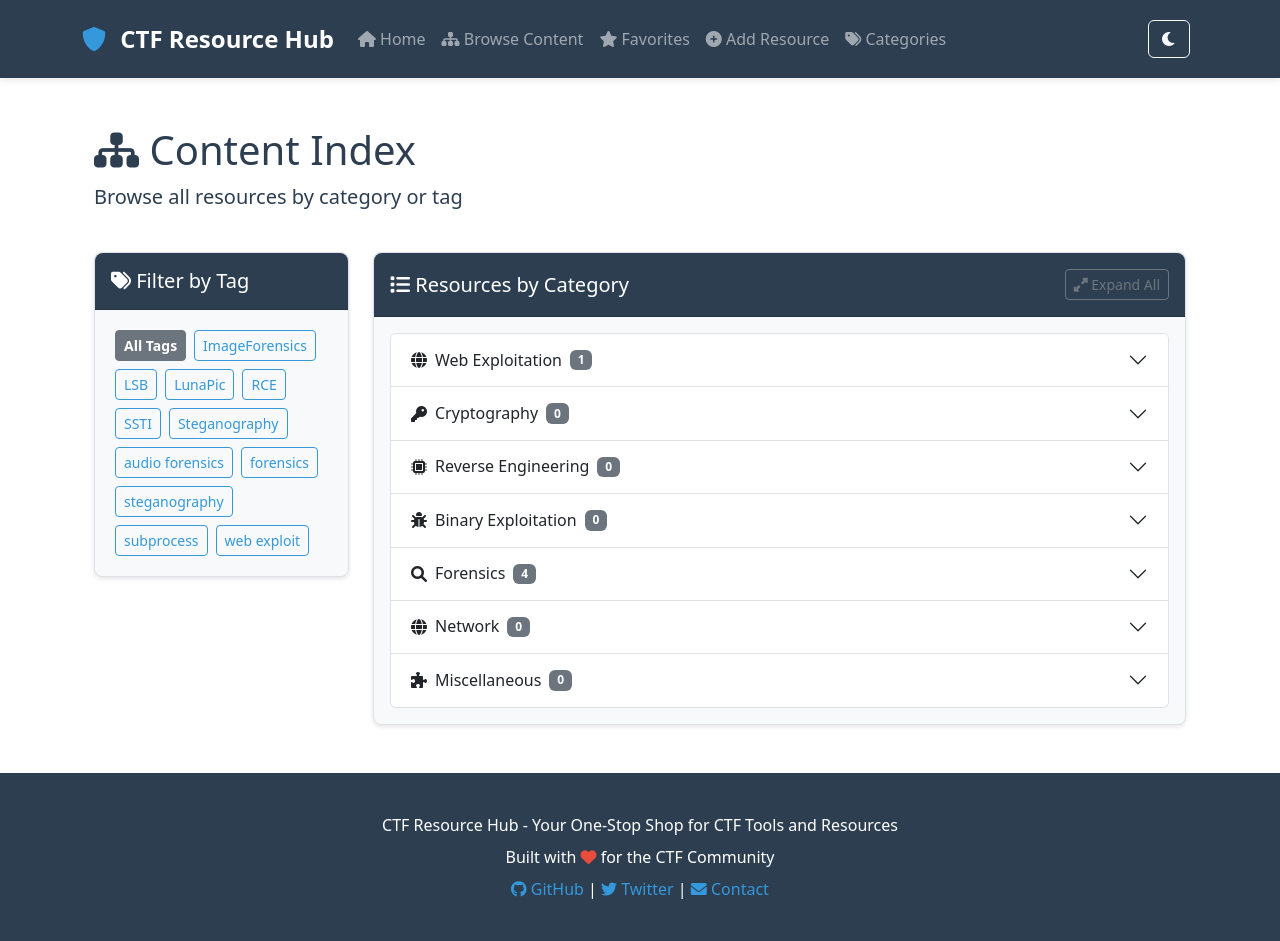
After one commit to CODE-SECX/CTF-Resource-Management, a Flask app: page /browse in a window 1280 px wide. The commit adds this page. Run offline with Flask 3, Linux system fonts and the light colour scheme.

Commit message:
Browse (indexing)

```diff
--- a/app.py
+++ b/app.py
@@ -487,5 +487,34 @@ def favorites_page():
     return render_template("favorites.html", resources=data["resources"], popular_tags=popular_tags)
 
 
+@app.route("/browse")
+def content_index():
+    """Route for the content index page with organized category and tag browsing"""
+    data = load_resources()
+    resources = data["resources"]
+    categories = get_categories()
+
+    # Get all unique tags across resources
+    all_tags = set()
+    for resource in resources:
+        all_tags.update(resource["tags"])
+
+    # Sort tags alphabetically
+    sorted_tags = sorted(list(all_tags))
+
+    # Group resources by category
+    resources_by_category = {}
+    for category in categories:
+        category_resources = [r for r in resources if r["category"] == category["slug"]]
+        resources_by_category[category["slug"]] = category_resources
+
+    return render_template(
+        "content_index.html",
+        categories=categories,
+        resources_by_category=resources_by_category,
+        all_tags=sorted_tags
+    )
+
+
 if __name__ == "__main__":
     app.run(debug=True)
--- a/templates/base.html
+++ b/templates/base.html
@@ -476,7 +476,7 @@
         }
 
         .card-title {
-            color: var(--text-color);
+            color: var (--text-color);
         }
 
         [data-theme="dark"] .card-title {
@@ -674,6 +674,9 @@
                         <a class="nav-link" href="/"><i class="fas fa-home"></i> Home</a>
                     </li>
                     <li class="nav-item">
+                        <a class="nav-link" href="{{ url_for('content_index') }}"><i class="fas fa-sitemap"></i> Browse Content</a>
+                    </li>
+                    <li class="nav-item">
                         <a class="nav-link" href="{{ url_for('favorites_page') }}"><i class="fas fa-star"></i> Favorites</a>
                     </li>
                     <li class="nav-item">
--- /dev/null
+++ b/templates/content_index.html
@@ -0,0 +1,260 @@
+{% extends "base.html" %}
+
+{% block content %}
+<div class="container mt-4">
+    <div class="row mb-4">
+        <div class="col-12">
+            <h1><i class="fas fa-sitemap"></i> Content Index</h1>
+            <p class="lead">Browse all resources by category or tag</p>
+        </div>
+    </div>
+
+    <div class="row">
+        <!-- Left sidebar for tags -->
+        <div class="col-md-3">
+            <div class="card mb-4 sticky-top" style="top: 20px; z-index: 100;">
+                <div class="card-header">
+                    <h5 class="mb-0"><i class="fas fa-tags"></i> Filter by Tag</h5>
+                </div>
+                <div class="card-body">
+                    <div class="d-flex flex-wrap" id="tag-filter">
+                        <button class="btn btn-sm btn-outline-secondary m-1 tag-btn active" data-tag="all">
+                            All Tags
+                        </button>
+                        {% for tag in all_tags %}
+                        <button class="btn btn-sm btn-outline-primary m-1 tag-btn" data-tag="{{ tag }}">
+                            {{ tag }}
+                        </button>
+                        {% endfor %}
+                    </div>
+                </div>
+            </div>
+        </div>
+
+        <!-- Main content area with categorized resources -->
+        <div class="col-md-9">
+            <div class="card">
+                <div class="card-header d-flex justify-content-between align-items-center">
+                    <h5 class="mb-0"><i class="fas fa-list"></i> Resources by Category</h5>
+                    <button id="expand-all-btn" class="btn btn-sm btn-outline-secondary">
+                        <i class="fas fa-expand-alt"></i> Expand All
+                    </button>
+                </div>
+                <div class="card-body">
+                    <div id="categories-accordion" class="accordion">
+                        {% for category in categories %}
+                        <div class="accordion-item category-item">
+                            <h2 class="accordion-header" id="heading-{{ category.slug }}">
+                                <button class="accordion-button collapsed" type="button" data-bs-toggle="collapse"
+                                        data-bs-target="#collapse-{{ category.slug }}" aria-expanded="false"
+                                        aria-controls="collapse-{{ category.slug }}">
+                                    <i class="{{ category.icon }} me-2"></i> {{ category.name }}
+                                    <span class="badge bg-secondary ms-2 resource-count">
+                                        {{ resources_by_category[category.slug]|length }}
+                                    </span>
+                                </button>
+                            </h2>
+                            <div id="collapse-{{ category.slug }}" class="accordion-collapse collapse"
+                                 aria-labelledby="heading-{{ category.slug }}" data-bs-parent="#categories-accordion">
+                                <div class="accordion-body">
+                                    <div class="list-group">
+                                        {% for resource in resources_by_category[category.slug] %}
+                                        <a href="{{ url_for('resource_details', resource_id=resource.id) }}"
+                                           class="list-group-item list-group-item-action resource-item"
+                                           data-tags="{{ resource.tags|join(',') }}">
+                                            <div class="d-flex w-100 justify-content-between">
+                                                <h5 class="mb-1">{{ resource.name }}</h5>
+                                                <small>{{ resource.date_added.split('T')[0] }}</small>
+                                            </div>
+                                            <div class="mb-1 text-muted resource-description">
+                                                {{ resource.description|truncate(100) }}
+                                            </div>
+                                            <div>
+                                                {% for tag in resource.tags %}
+                                                <span class="badge bg-primary me-1">{{ tag }}</span>
+                                                {% endfor %}
+                                            </div>
+                                        </a>
+                                        {% else %}
+                                        <div class="list-group-item text-muted">No resources in this category</div>
+                                        {% endfor %}
+                                    </div>
+                                </div>
+                            </div>
+                        </div>
+                        {% endfor %}
+                    </div>
+                </div>
+            </div>
+        </div>
+    </div>
+</div>
+{% endblock %}
+
+{% block scripts %}
+<script>
+document.addEventListener('DOMContentLoaded', function() {
+    // Tag filtering
+    const tagButtons = document.querySelectorAll('.tag-btn');
+    const resourceItems = document.querySelectorAll('.resource-item');
+    const categoryItems = document.querySelectorAll('.category-item');
+    const expandAllBtn = document.getElementById('expand-all-btn');
+    let currentTag = 'all';
+    let isExpanded = false;
+
+    // Handle tag button clicks
+    tagButtons.forEach(button => {
+        button.addEventListener('click', function() {
+            const tag = this.dataset.tag;
+
+            // Update active button
+            tagButtons.forEach(btn => btn.classList.remove('active'));
+            this.classList.add('active');
+
+            currentTag = tag;
+            filterResourcesByTag(tag);
+        });
+    });
+
+    // Filter resources by tag
+    function filterResourcesByTag(tag) {
+        // For each resource item
+        resourceItems.forEach(item => {
+            const resourceTags = item.dataset.tags.split(',');
+            if (tag === 'all' || resourceTags.includes(tag)) {
+                item.style.display = '';
+                item.classList.add('filtered-in');
+            } else {
+                item.style.display = 'none';
+                item.classList.remove('filtered-in');
+            }
+        });
+
+        // Update category visibility and resource counts
+        updateCategoryVisibility();
+    }
+
+    // Update category visibility and resource counts
+    function updateCategoryVisibility() {
+        categoryItems.forEach(category => {
+            const categoryBody = category.querySelector('.accordion-body');
+            const visibleResources = categoryBody.querySelectorAll('.resource-item.filtered-in');
+            const countBadge = category.querySelector('.resource-count');
+
+            // Update count badge
+            countBadge.textContent = visibleResources.length;
+
+            // Show/hide category based on whether it has visible resources
+            if (visibleResources.length === 0) {
+                category.style.display = 'none';
+            } else {
+                category.style.display = '';
+
+                // If filtering by tag and category has matching resources, expand it
+                if (currentTag !== 'all') {
+                    const collapseElement = category.querySelector('.accordion-collapse');
+                    const bsCollapse = new bootstrap.Collapse(collapseElement, {
+                        toggle: false
+                    });
+                    bsCollapse.show();
+                }
+            }
+        });
+    }
+
+    // Expand/collapse all categories
+    expandAllBtn.addEventListener('click', function() {
+        isExpanded = !isExpanded;
+
+        // Update button text
+        this.innerHTML = isExpanded
+            ? '<i class="fas fa-compress-alt"></i> Collapse All'
+            : '<i class="fas fa-expand-alt"></i> Expand All';
+
+        // Get all accordion items
+        const collapseElements = document.querySelectorAll('.accordion-collapse');
+
+        // Toggle each one
+        collapseElements.forEach(element => {
+            const bsCollapse = new bootstrap.Collapse(element, {
+                toggle: false
+            });
+
+            if (isExpanded) {
+                bsCollapse.show();
+            } else {
+                bsCollapse.hide();
+            }
+        });
+    });
+
+    // Click on tag in resource item to filter by that tag
+    document.querySelectorAll('.resource-item .badge').forEach(badge => {
+        badge.addEventListener('click', function(e) {
+            e.preventDefault();
+            e.stopPropagation();
+
+            const tag = this.textContent.trim();
+
+            // Find and click the corresponding tag button
+            tagButtons.forEach(button => {
+                if (button.dataset.tag === tag) {
+                    button.click();
+
+                    // Scroll to the tag filter section
+                    document.getElementById('tag-filter').scrollIntoView({
+                        behavior: 'smooth',
+                        block: 'center'
+                    });
+                }
+            });
+        });
+    });
+});
+</script>
+
+<style>
+/* Make tags in resources clickable */
+.resource-item .badge {
+    cursor: pointer;
+    transition: transform 0.2s;
+}
+
+.resource-item .badge:hover {
+    transform: scale(1.1);
+}
+
+/* Highlight active tag filter */
+.tag-btn.active {
+    font-weight: bold;
+}
+
+.resource-description {
+    overflow: hidden;
+    text-overflow: ellipsis;
+    display: -webkit-box;
+    -webkit-line-clamp: 2;
+    -webkit-box-orient: vertical;
+}
+
+/* Improve accordion styling */
+.accordion-button:not(.collapsed) {
+    background-color: var(--primary-color);
+    color: white;
+}
+
+.accordion-button:focus {
+    box-shadow: none;
+    border-color: var(--border-color);
+}
+
+[data-theme="dark"] .accordion-button:not(.collapsed) {
+    color: white;
+}
+
+/* Make the tag filter section sticky but with some space from top */
+.sticky-top {
+    top: 20px;
+}
+</style>
+{% endblock %}
```
Also changed, not shown: resources.json (+73 -145 lines).
